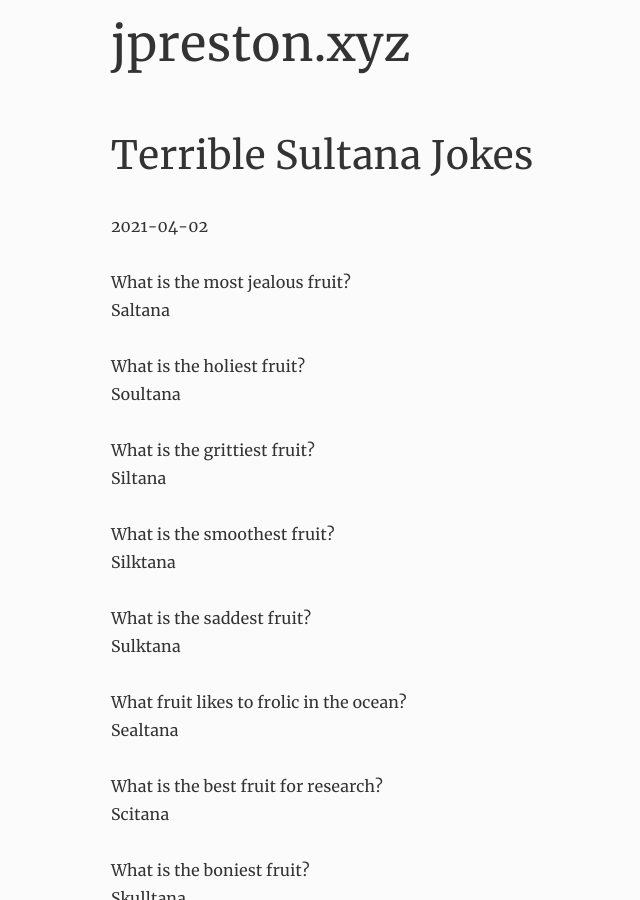
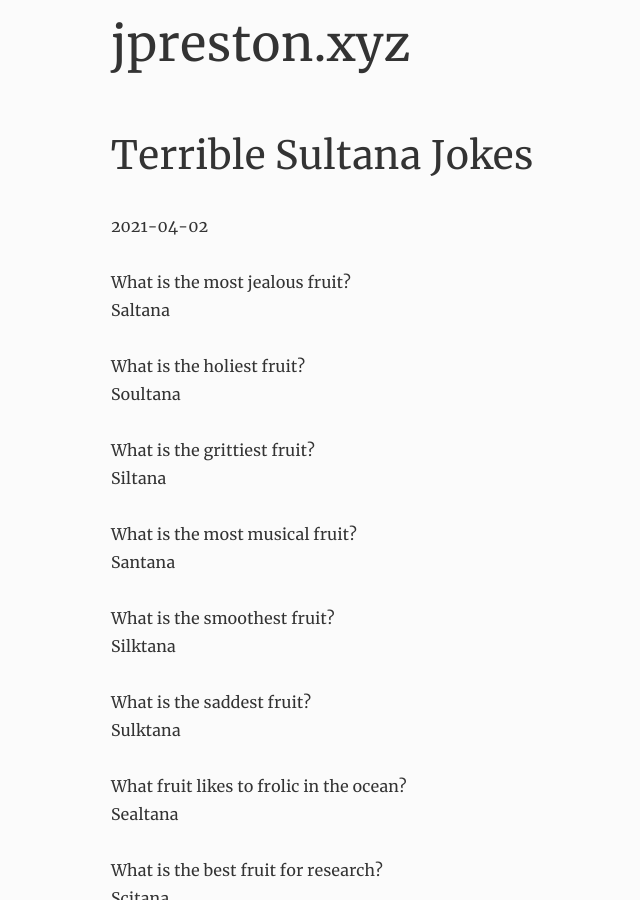
Before and after one commit to wcerfgba/jpreston.xyz, a Jekyll site: the page built from _posts/2021-04-02-terrible-sultana-jokes.markdown, in a window 1280 px wide and 900 px high. Shown: the whole window, without its empty margins (209-849 px from the left). Built offline with Jekyll 4.4.1, drawn with Linux system fonts in a browser that asks for light colours.

Commit message:
Add another sultana joke

```diff
--- a/_posts/2021-04-02-terrible-sultana-jokes.markdown
+++ b/_posts/2021-04-02-terrible-sultana-jokes.markdown
@@ -11,6 +11,9 @@ Soultana
 
 What is the grittiest fruit? \
 Siltana
+
+What is the most musical fruit? \
+Santana
 
 What is the smoothest fruit? \
 Silktana
```
